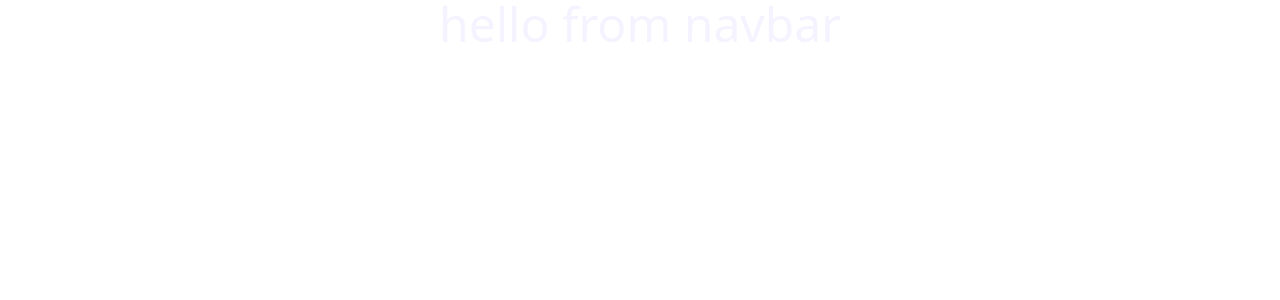
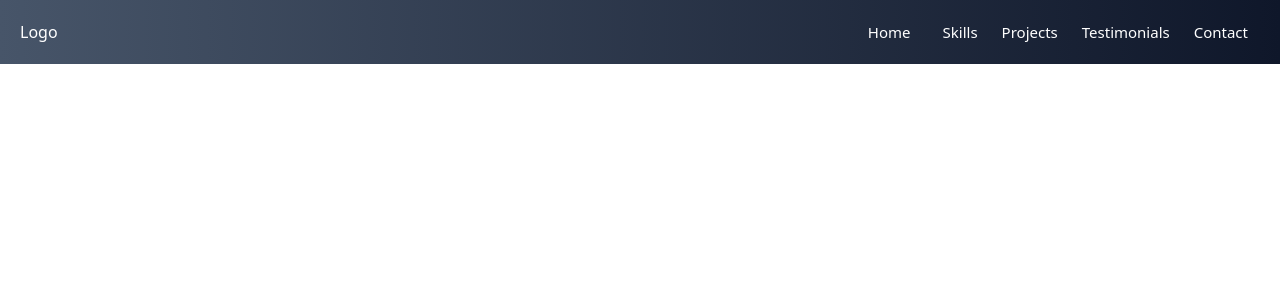
Before and after one commit to letigit18/Tailwind-portfolio, a React (Create React App) app: page / in a window 1280 px wide. Shown: the top 300 px of the page. Built offline with nearby package versions, Linux system fonts and the light colour scheme.

Commit message:
Navbar component updated

```diff
--- a/src/App.js
+++ b/src/App.js
@@ -1,10 +1,10 @@
-import Navbar from './components/Navbar/Nav'
+import Nav from './components/Navbar/Nav'
 import './App.css';
 
 function App() {
   return (
     <div className="App">
-      <Navbar />
+      <Nav />
     </div>
   );
 }
--- a/src/components/Navbar/Nav.js
+++ b/src/components/Navbar/Nav.js
@@ -1,8 +1,20 @@
-function Navbar(){
+import React from 'react';
+ const Nav = () =>{
     return(
-        <div className="text-5xl text-red text-violet-50">
-            hello from navbar
+        <div className="bg-gradient-to-r from-slate-600 to-slate-900 text-white flex items-center justify-between">
+            <div className="px-[20px]">
+                Logo
+            </div>
+            <ul className="md:flex flex-row h-16 items-center mr-5 text-[15px]">
+                <li className="px-3 hover:text-white ease-in"><a href="#" className='w-50 hover:bg-slate-200 hover:text-black  duration-300 ease-in p-2 rounded'>Home</a></li>
+                <li className="px-3 hover:text-red transition duration-150 ease-out hover:ease-in"><a href="#">Skills</a></li>
+                <li className="px-3"><a href="#">Projects</a></li>
+                <li className="px-3"><a href="#">Testimonials</a></li>
+                <li className="px-3"><a href="#">Contact</a></li>
+            </ul>
+
+
         </div>
     )
 }
-export default Navbar;
+export default Nav;
```
